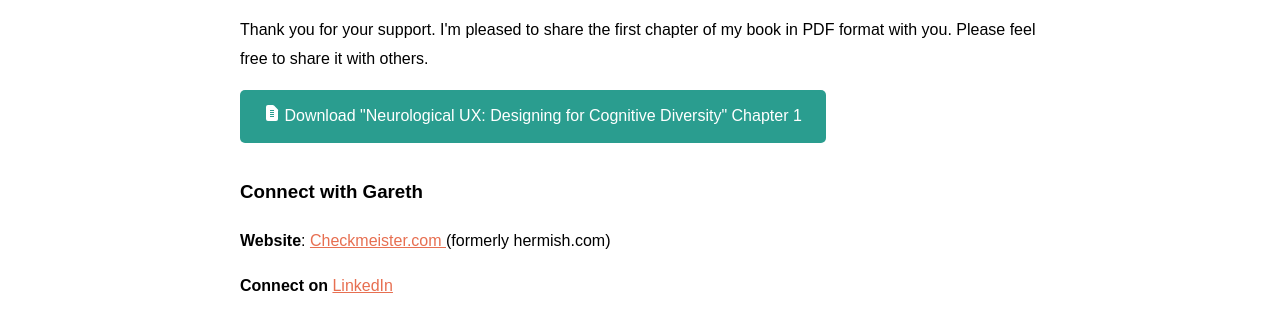
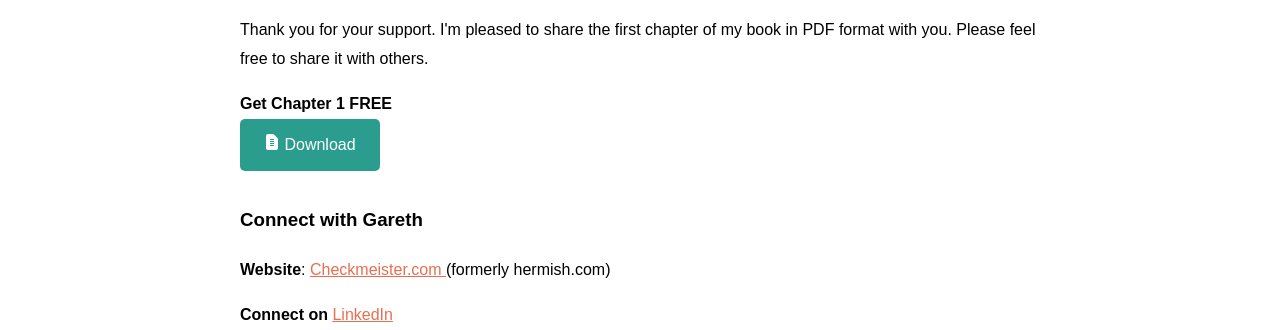
Before and after one commit to garethslinn/neurologicalux.github.io, a plain HTML site: page index.html in a window 1280 px wide. Shown: the part 2077-2407 px from the top of the page. Drawn offline with Linux system fonts and the light colour scheme.

Commit message:
get chapter 1 free

```diff
--- a/index.html
+++ b/index.html
@@ -89,11 +89,13 @@
         </p>
         <p>
 
+        <span><strong>Get Chapter 1 FREE </strong></span><br>
             <a href="NeuroLogicalUX_Chapter_1.pdf" download class="download-button" target="_blank" rel="noopener noreferrer">
+
                 <svg xmlns="http://www.w3.org/2000/svg" width="16" height="16" fill="currentColor" class="pdf-icon" viewBox="0 0 16 16" aria-hidden="true">
                     <path d="M4 0a2 2 0 0 0-2 2v12a2 2 0 0 0 2 2h8a2 2 0 0 0 2-2V6.414A2 2 0 0 0 13.414 4L10 0.586A2 2 0 0 0 8.586 0H4zm5 1v3h3L9 1h0zM6 5h4v1H6V5zm0 2h4v1H6V7zm0 2h4v1H6V9zm0 2h4v1H6v-1z"/>
                 </svg>
-                Download "Neurological UX: Designing for Cognitive Diversity" Chapter 1
+                Download
                 <span class="sr-only">, PDF file</span>
             </a>
         </p>
```
